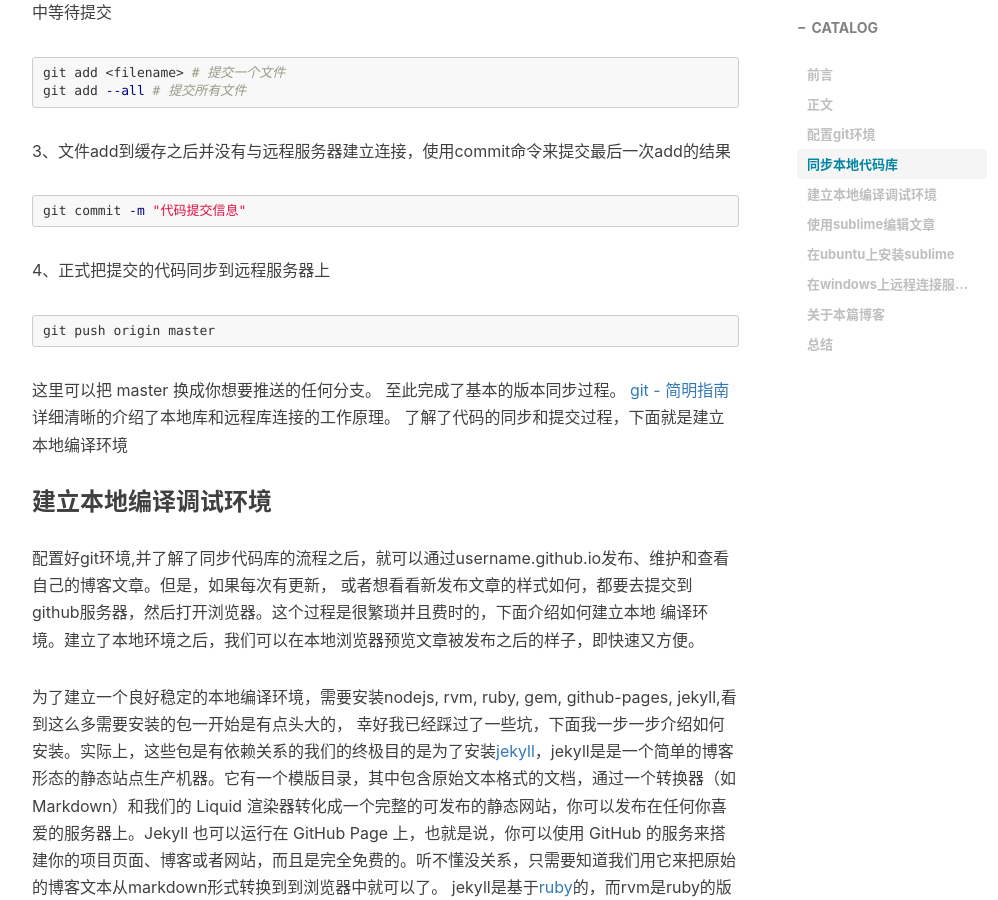
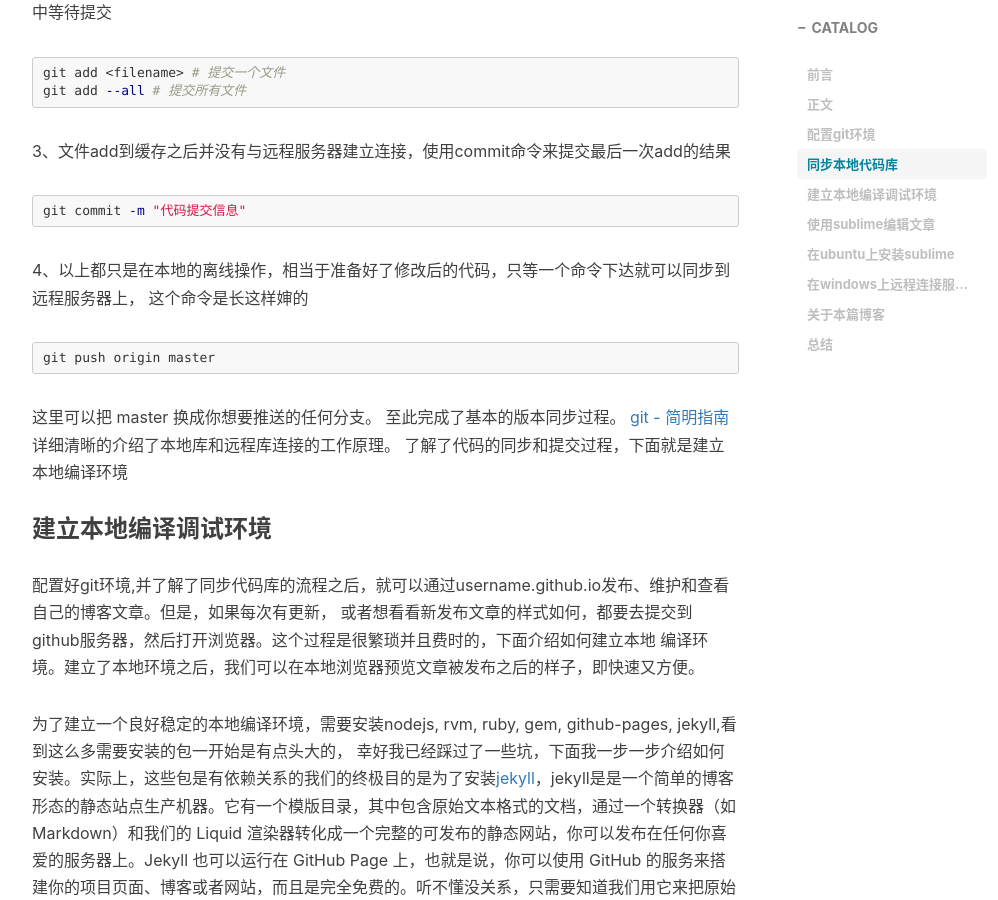
Before and after one commit to wangjiachun/wangjiachun.github.io, a Jekyll site: the page built from _posts/2016-05-29-hello.markdown, in a window 1280 px wide and 900 px high, scrolled down 3268 px. Shown: the whole window, without its empty margins (233-1231 px from the left). Built offline with Jekyll 4.4.1, drawn with Linux system fonts in a browser that asks for light colours; nearby versions of some CDN libraries; comment, search, counter and statistics services are not loaded.

```diff
--- a/_posts/2016-05-29-hello.markdown
+++ b/_posts/2016-05-29-hello.markdown
@@ -125,7 +125,8 @@
 git commit -m "代码提交信息"
 {% endhighlight %}
 
-4、正式把提交的代码同步到远程服务器上
+4、以上都只是在本地的离线操作，相当于准备好了修改后的代码，只等一个命令下达就可以同步到远程服务器上，
+这个命令是长这样婶的
 
 {% highlight shell %}
 git push origin master
```
Also changed, not shown: 2 other files.
